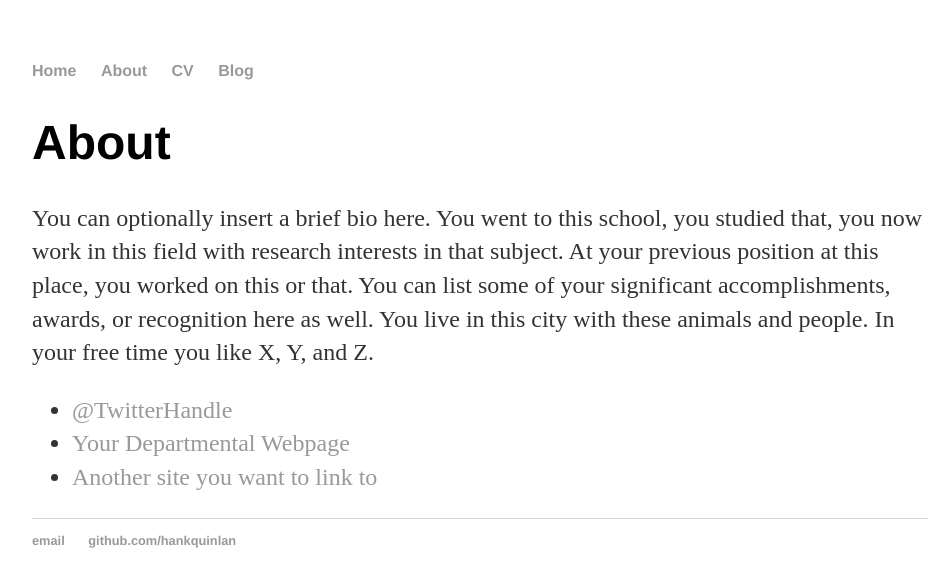
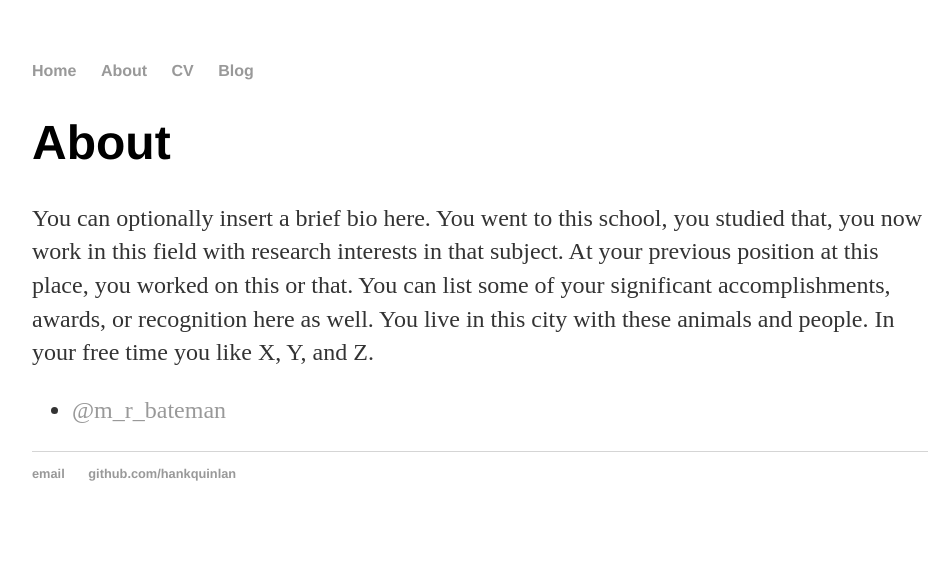
Before and after one commit to hankquinlan/hankquinlan.github.io, a Jekyll site: the page built from about/index.html, in a window 1280 px wide. Shown: the top 587 px of the page, without its empty margins (160-1112 px from the left). Built offline with Jekyll 4.4.1, drawn with Linux system fonts in a browser that asks for light colours.

Commit message:
Update index.html

```diff
--- a/about/index.html
+++ b/about/index.html
@@ -1,6 +1,6 @@
 ---
 layout: default
-title: About Hank Quinlan
+title: About Michael Bateman
 ---
 
 		<div class="about">
@@ -8,8 +8,6 @@
 			<p>You can optionally insert a brief bio here. You went to this school, you studied that, you now work in this field with research interests in that subject. At your previous position at this place, you worked on this or that. You can list some of your significant accomplishments, awards, or recognition here as well. You live in this city with these animals and people. In your free time you like X, Y, and Z.</p>
 
 			<ul class="contacts">
-				<li><a href="#">@TwitterHandle</a></li>
-				<li><a href="#">Your Departmental Webpage</a></li>
-				<li><a href="#">Another site you want to link to</a></li>
+				<li><a href="#">@m_r_bateman</a></li>
 				</ul>
 		</div>
```
